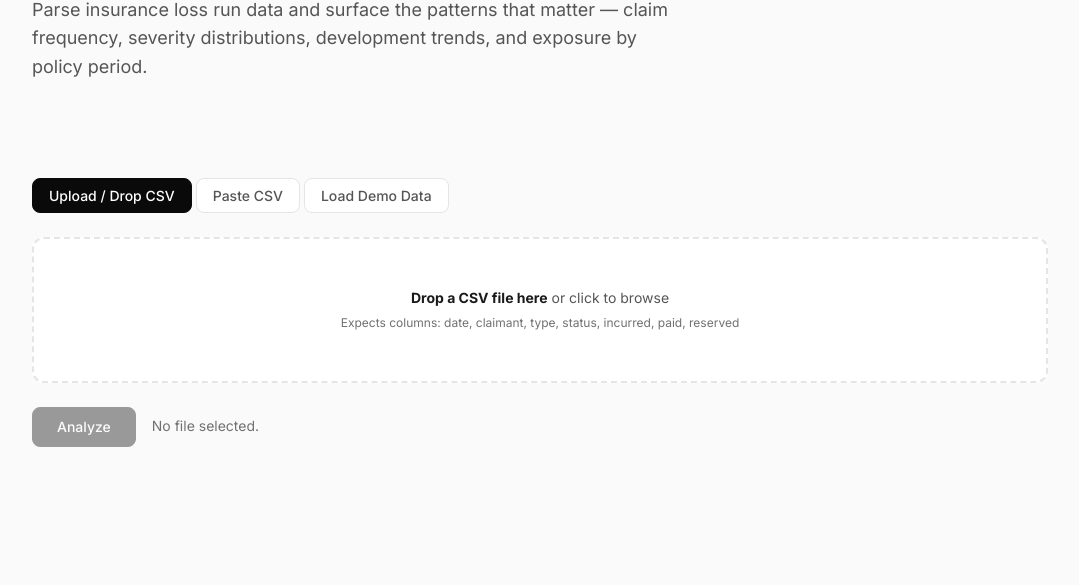
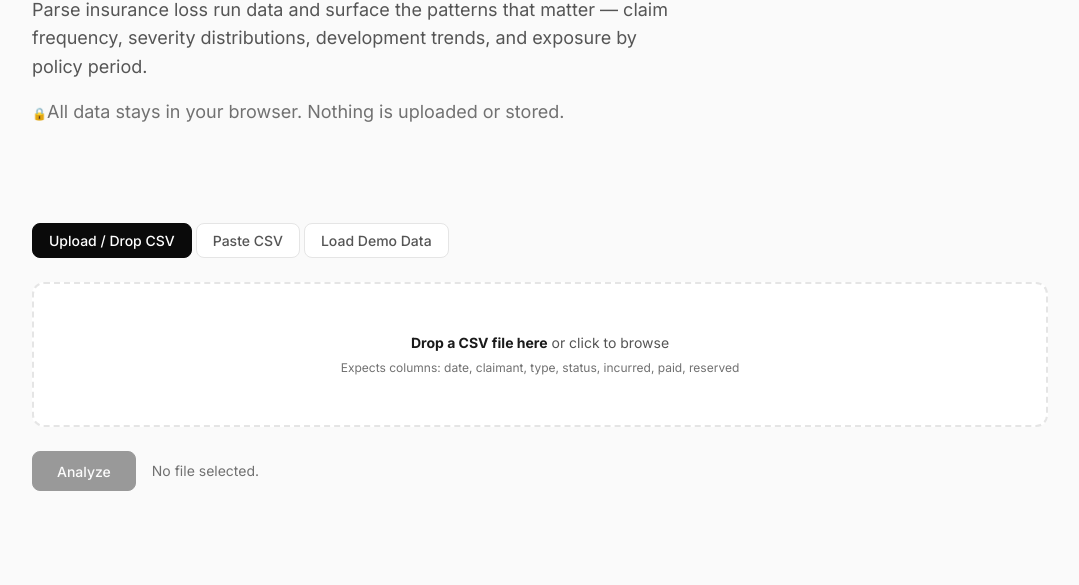
Before and after one commit to nealpathak/nealpathak.github.io, a plain HTML site: page risk-analytics/loss-run-analyzer/index.html in a window 1280 px wide. Shown: the part 215-800 px from the top of the page, without its empty margins (100-1179 px from the left). Drawn offline with nearby package versions, Linux system fonts and the light colour scheme.

Commit message:
Update index.html

```diff
--- a/risk-analytics/loss-run-analyzer/index.html
+++ b/risk-analytics/loss-run-analyzer/index.html
@@ -12,6 +12,17 @@
   <script src="https://cdnjs.cloudflare.com/ajax/libs/Chart.js/3.9.1/chart.min.js"></script>
   <style>
     /* --- Tool-specific styles --- */
+    .privacy-note {
+      font-size: var(--text-sm);
+      color: var(--color-text-tertiary);
+      margin-top: var(--space-sm);
+    }
+
+    .privacy-note::before {
+      content: '\1F512 ';
+      font-size: var(--text-xs);
+    }
+
     .data-input-section {
       margin-bottom: var(--space-2xl);
     }
@@ -342,6 +353,7 @@
         <span class="category-badge category-badge--risk">Risk Analytics</span>
         <h1>Loss Run Analyzer</h1>
         <p>Parse insurance loss run data and surface the patterns that matter — claim frequency, severity distributions, development trends, and exposure by policy period.</p>
+        <p class="privacy-note">All data stays in your browser. Nothing is uploaded or stored.</p>
       </div>
     </section>
 
@@ -572,9 +584,11 @@
         fileCSVData = e.target.result;
         fileNameEl.textContent = file.name;
         fileNameEl.style.display = 'block';
-        fileHint.textContent = file.name + ' loaded. Click Analyze to proceed.';
-        fileHint.style.color = 'var(--color-data)';
         analyzeFileBtn.disabled = false;
+
+        // Auto-analyze on file load
+        csvInput.value = fileCSVData;
+        runAnalysis();
       };
       reader.readAsText(file);
     }
```
